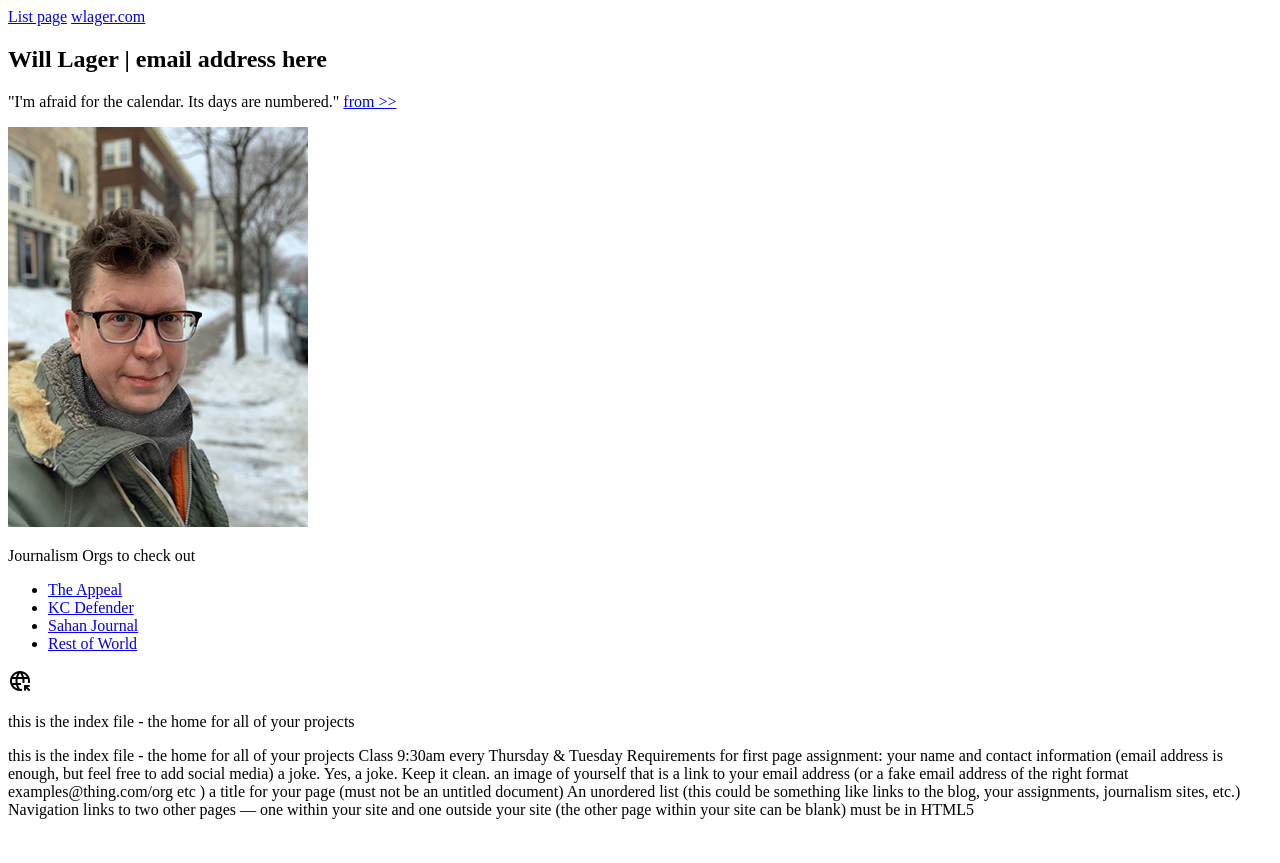
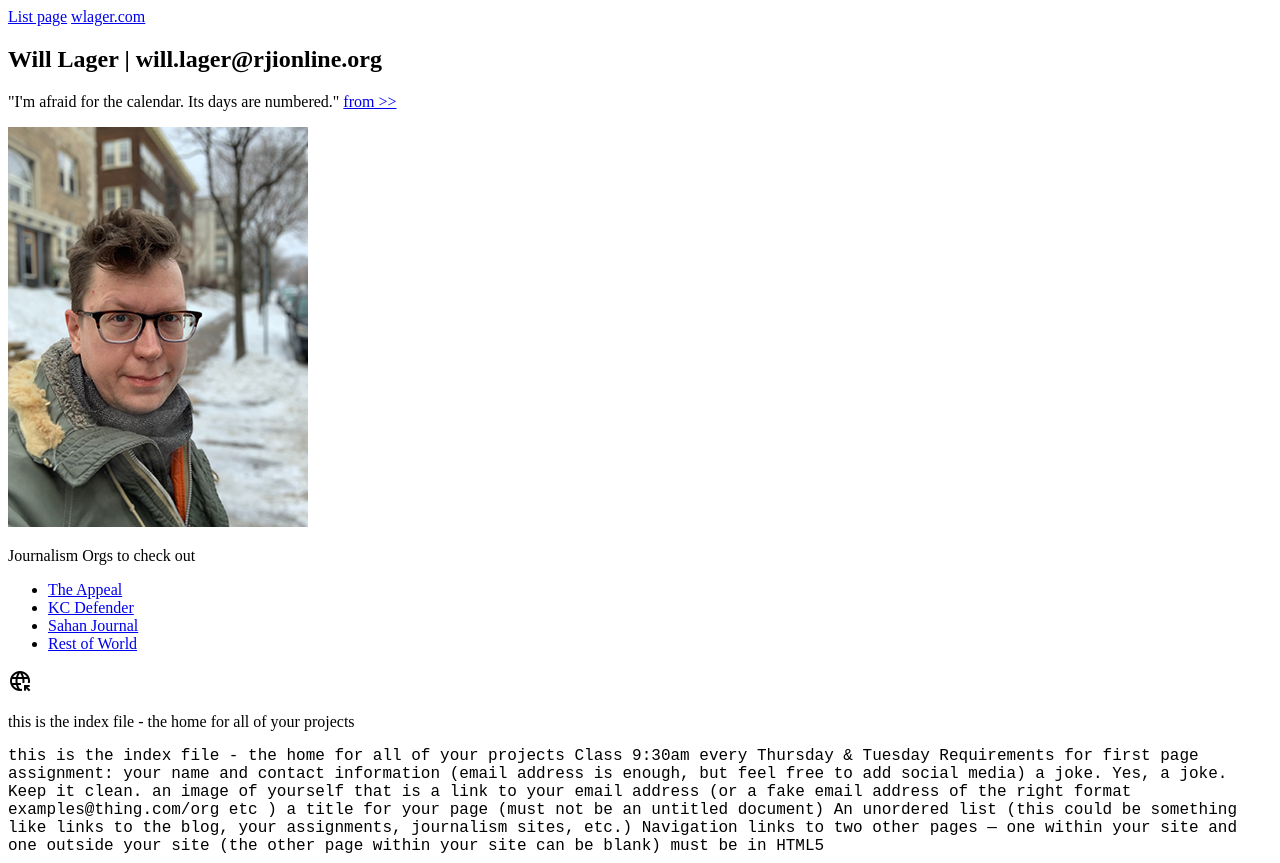
Before and after one commit to 4502-7502-FALL20203/September-7-example, a plain HTML site: page index.html in a window 1280 px wide. Before the commit the page ends 827 px from the top, so only its background shows below. Drawn offline with nearby package versions, Linux system fonts and the light colour scheme.

Commit message:
Update index.html

```diff
--- a/index.html
+++ b/index.html
@@ -38,6 +38,10 @@
 		  'GRAD' 0,
 		  'opsz' 24
 		}
+
+		.monotype {
+			font-family: 'IBM+Plex', monospace;
+		}
 	</style>
 
   </head>
@@ -50,13 +54,13 @@
 
 		<section>
 
-			<h1>Will Lager | email address here </h1>
+			<h1>Will Lager | will.lager@rjionline.org </h1>
 			<p>"I'm afraid for the calendar. Its days are numbered." <a href="https://www.countryliving.com/life/a27452412/best-dad-jokes/">from >></a></p>
 			<p></p>
 
 			<a href="mailto:will.lager@rjionline.org?subject=Email&nbsp;from&nbsp;Will">
 
-				<img src="img/will_lager.png" alt="A man wearing glasses stands on a snowy sidewalk">
+				<img src="img/will_lager.png" alt="A man in a parka wearing glasses stands on a snowy sidewalk">
 			</a>
 
 			<p>Journalism Orgs to check out</p>
@@ -77,7 +81,7 @@
 			<p>this is the index file - the home for all of your projects</p>
 		</section>
 
-
+		<section class="monotype">
 
 			this is the index file - the home for all of your projects
 
@@ -92,7 +96,7 @@
 			Navigation links to two other pages — one within your site and one outside your site (the other page within your site can be blank)
 			must be in HTML5
 
-
+		</section>
 
 
 	</main>
```
Lines whose indentation alone changed are shown as unchanged.
